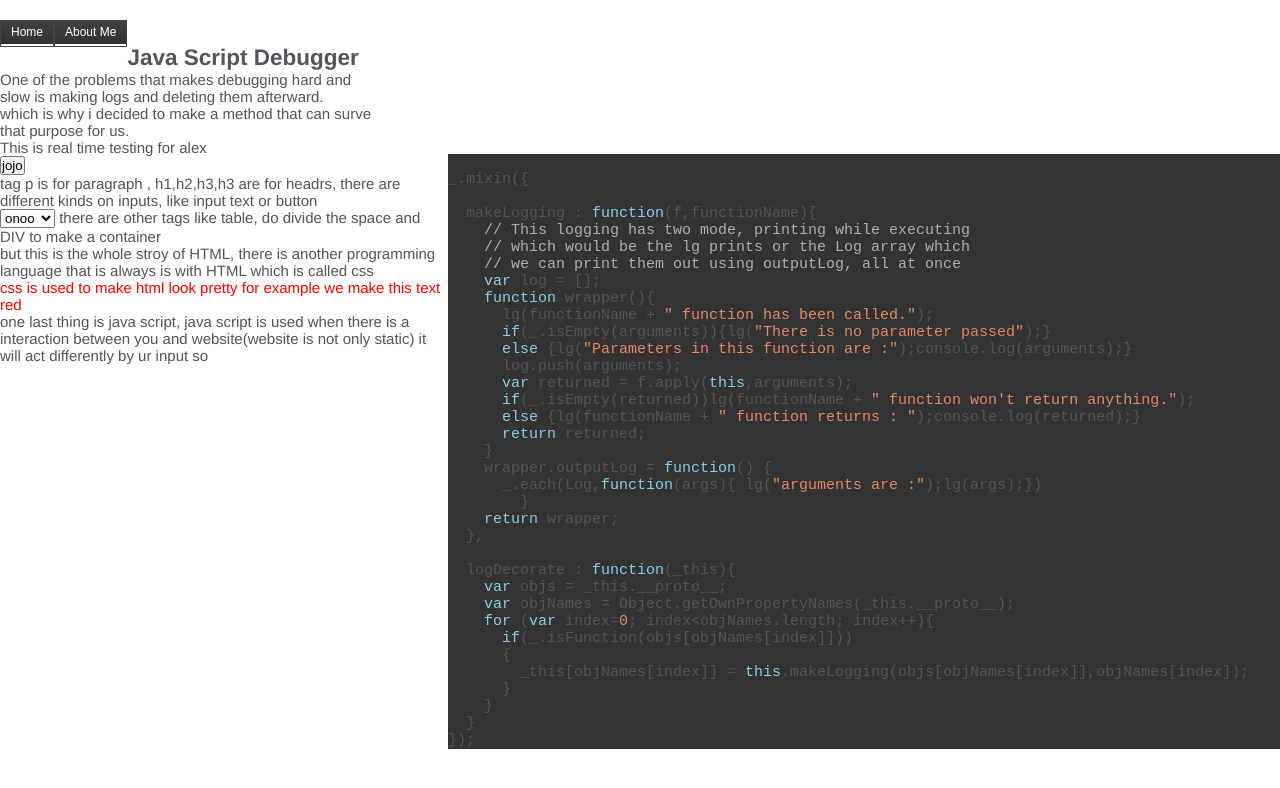
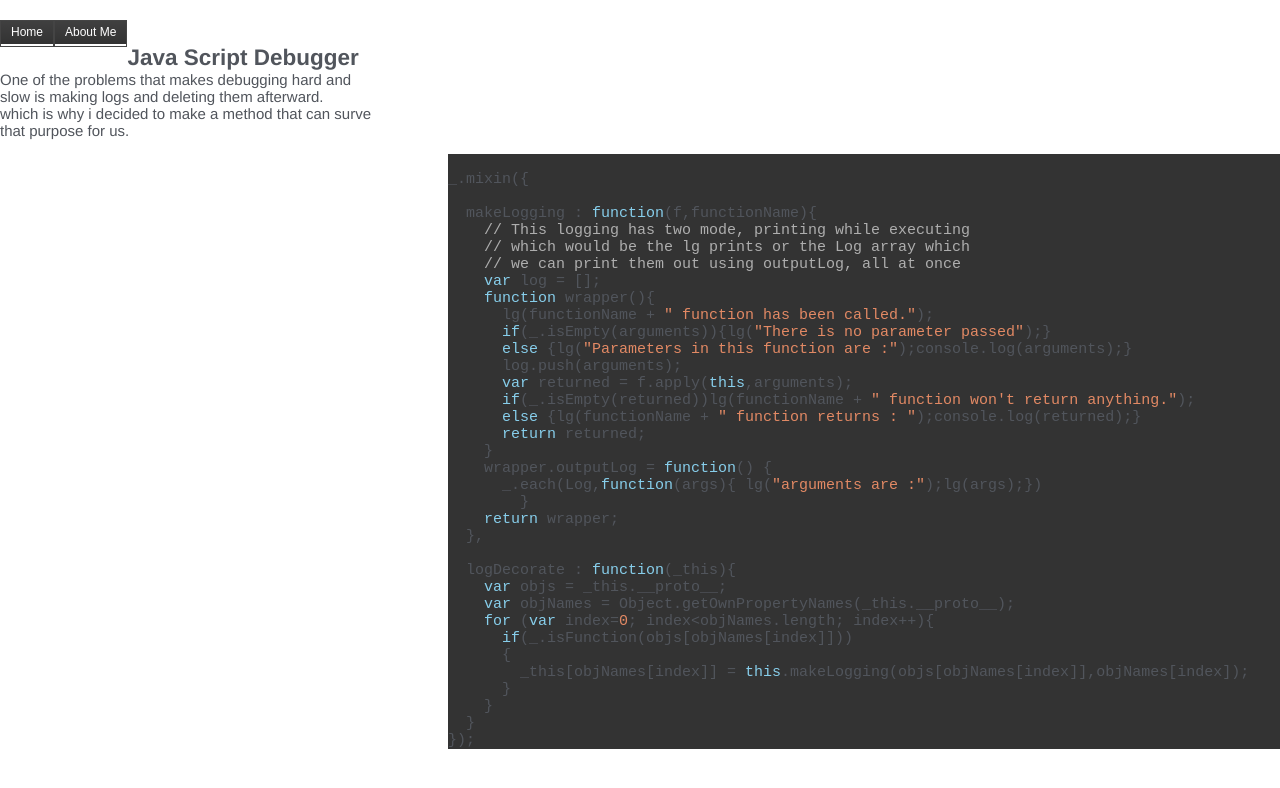
Before and after one commit to moosazero/moosazero.github.com, a plain HTML site: page index.html in a window 1280 px wide. Drawn offline with nearby package versions, Linux system fonts and the light colour scheme.

Commit message:
Update index.html

```diff
--- a/index.html
+++ b/index.html
@@ -79,19 +79,5 @@ _.mixin({
 </div>
 <div id="div_right_menu"></div>
 
-<p>This is real time testing for alex</p>
-<input type="button" value="jojo" onclick="function() {alert("salam alekhandra")}">
-<p>tag p is for paragraph , h1,h2,h3,h3 are for headrs, there are different kinds on inputs, like input text or button</p>
-<select>
-<option>onoo</option>
-<option>doos</option>
-<option>dress</option>
-</select>
-<span>there are other tags like table, do divide the space and DIV to make a container</span>
-<p>but this is the whole stroy of HTML, there is another programming language that is always is with HTML which is called css</p>
-  <p style="color:red">css is used to make html look pretty for example we make this text red</p>
-one last thing is java script, java script is used when there is a interaction between you and website(website is not only static) it will act differently by ur input
-so
-
 </body>
 </html>
```
